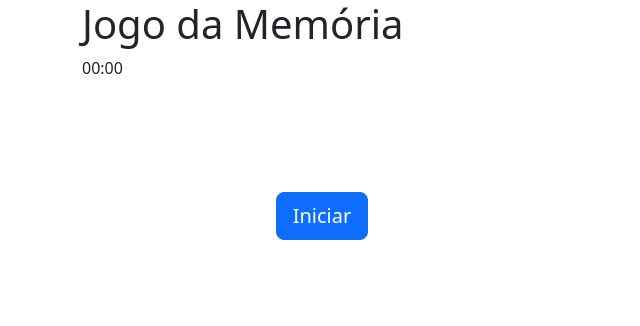
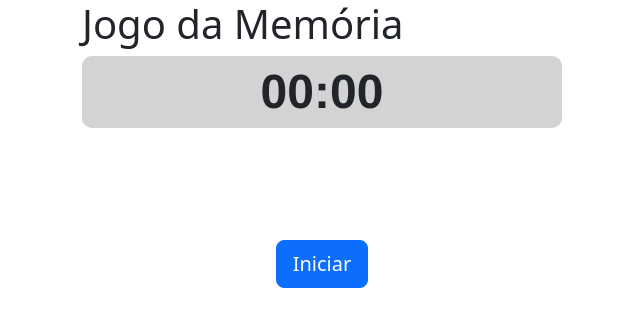
Before and after one commit to Henriquemcc/Desenvolvimento_de_Interfaces_Web, a plain HTML site: page Jogo da memoria em JavaScript/index.html in a window 1280 px wide. Shown: the whole page, without its empty margins (0-640 px from the left). Drawn offline with nearby package versions, Linux system fonts and the light colour scheme; no server answers.

Commit message:
Aula: 'Mão na Massa - Jogo da memória em JavaScript': Vídeo: 59:31

```diff
--- a/Jogo da memoria em JavaScript/style.css
+++ b/Jogo da memoria em JavaScript/style.css
@@ -1,5 +1,14 @@
 #memoria {
     max-width: 30rem;
+}
+
+#memoria #timer {
+    font-family: Helvetica, Arial, sans-serif;
+    font-size: 36pt;
+    font-weight: bold;
+    text-align: center;
+    background-color: lightgrey;
+    border-radius: 10px;
 }
 
 #memoria #rodape {
```
